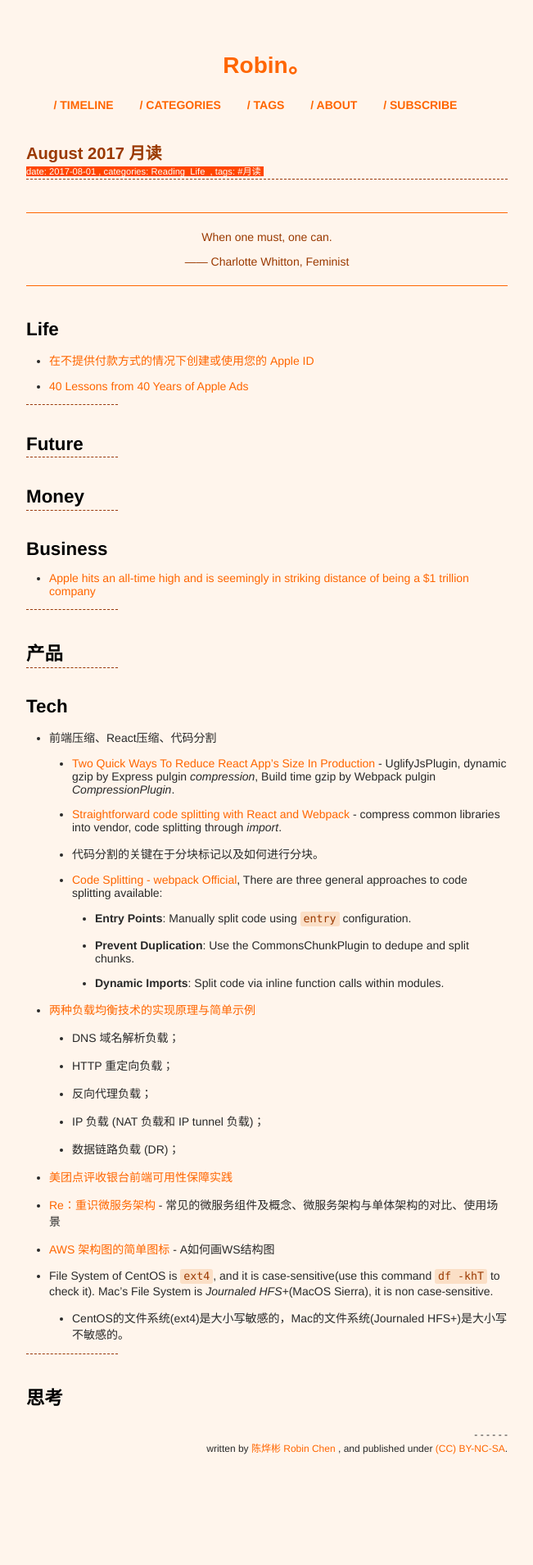
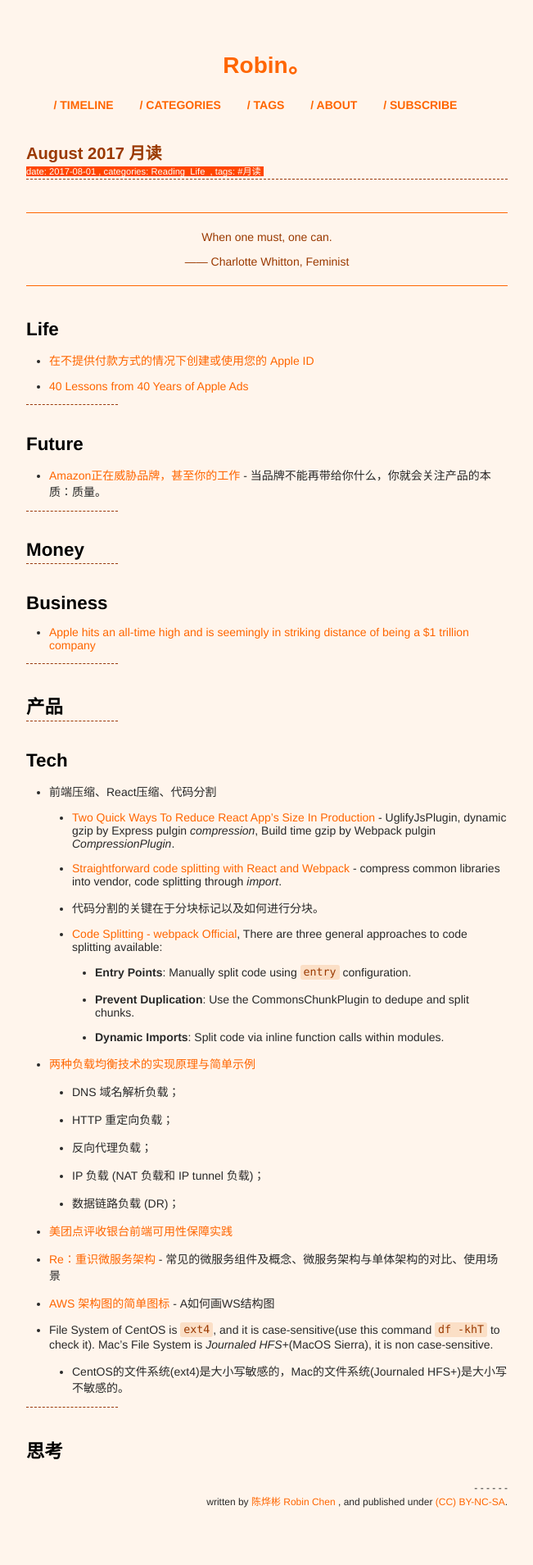
Before and after one commit to xianyuxmu/xianyuxmu.github.io, a Jekyll site: the page built from _posts/2017-08-01-monthly-reading.md, in a window 1280 px wide. Shown: the whole page at 82% size, without its empty margins (314-965 px from the left). Built offline with Jekyll 4.4.1, drawn with Linux system fonts in a browser that asks for light colours; comment, search, counter and statistics services are not loaded; before the commit the page ends 1844 px from its top, so only the background shows below that.

Commit message:
Daily Reading of 02 Aug. 2017

```diff
--- a/_posts/2017-08-01-monthly-reading.md
+++ b/_posts/2017-08-01-monthly-reading.md
@@ -24,6 +24,7 @@ tags:
 
 ## Future
 
+- [Amazon正在威胁品牌，甚至你的工作](http://news.rfidworld.com.cn/2017_07/4d3845ccc965bac1.html) - 当品牌不能再带给你什么，你就会关注产品的本质：质量。
 
 
 ----
```
